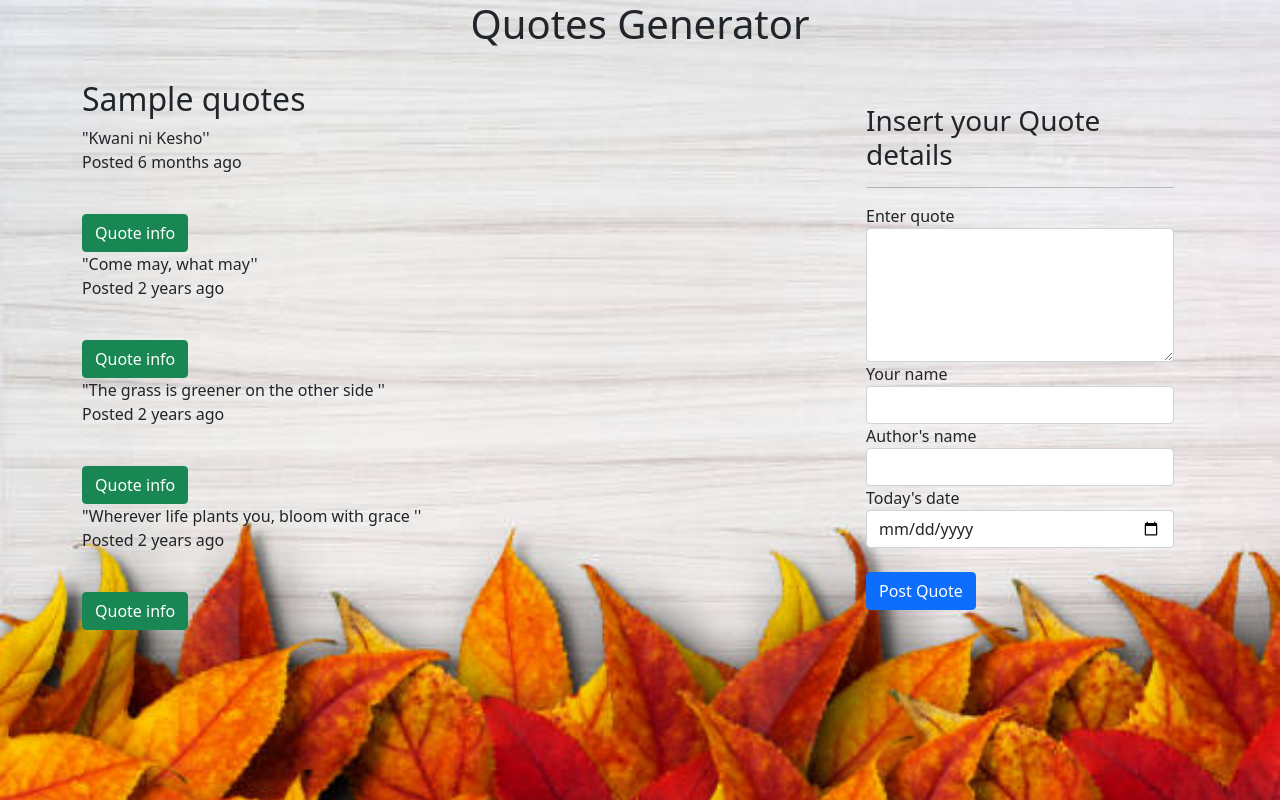
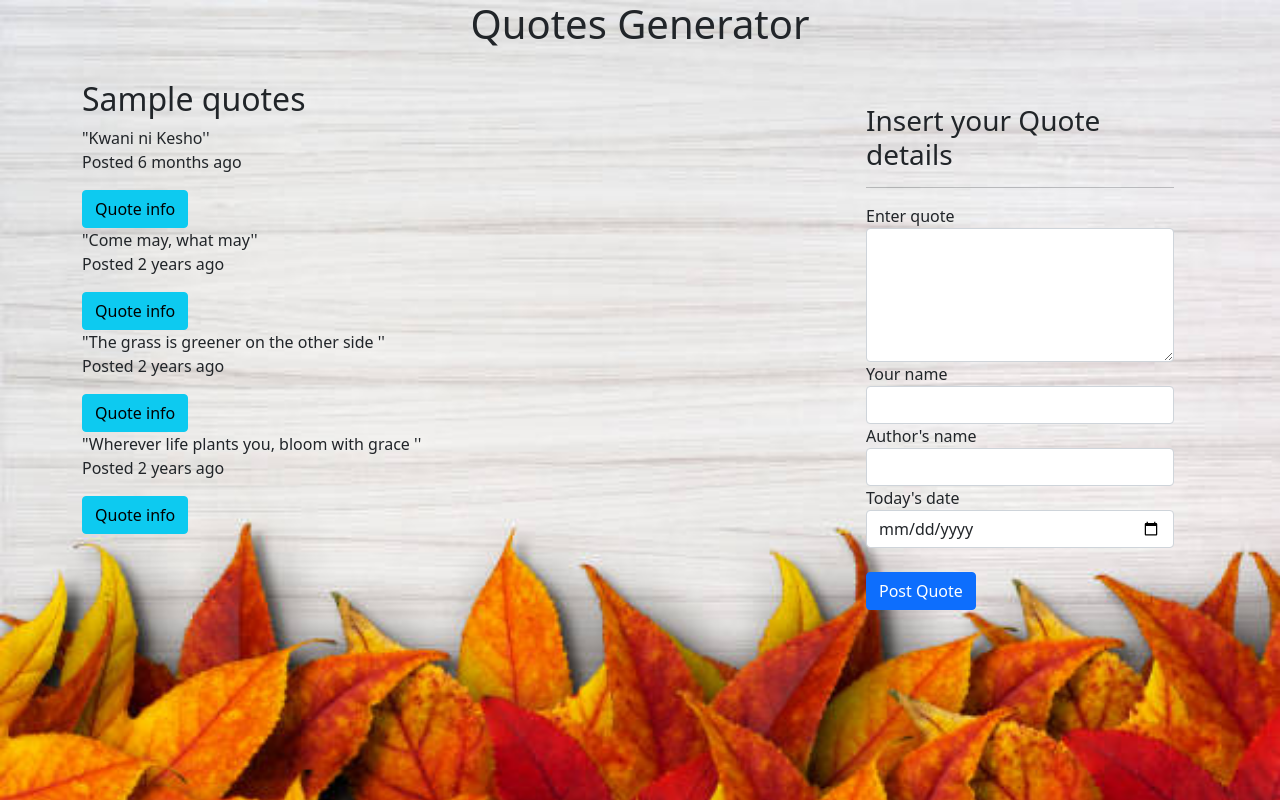
Before and after one commit to IsaacMurage-dev/QuotesApp, an Angular app: page / in a window 1280 px wide. Built offline with nearby package versions, Linux system fonts and the light colour scheme.

Commit message:
modify changes to quote class

```diff
--- a/src/app/quote/quote.component.html
+++ b/src/app/quote/quote.component.html
@@ -9,8 +9,8 @@
 
             <div *ngFor='let quote of quotes; let i = index'>
                 <p> "{{quote.define}}'' <br>Posted {{quote.postDate|dateAgo}}</p>
+                <button (click)='slideUpDetails(i)' class="btn btn-info">Quote info</button>
                 <br>
-                <button (click)='toggleDetails(i)' class="btn btn-success">Quote info</button>
                 <app-quote-detail *ngIf='quote.showDescription' [quote]='quote'></app-quote-detail>
             </div>
         </div>
--- a/src/app/quote/quote.component.ts
+++ b/src/app/quote/quote.component.ts
@@ -24,7 +24,7 @@ export class QuoteComponent implements OnInit {
     this.quotes.push(quote)
   }
 
-  toggleDetails(index){
+  slideUpDetails(index){
     this.quotes[index].showDescription = !this.quotes[index].showDescription;
   }
 
```
